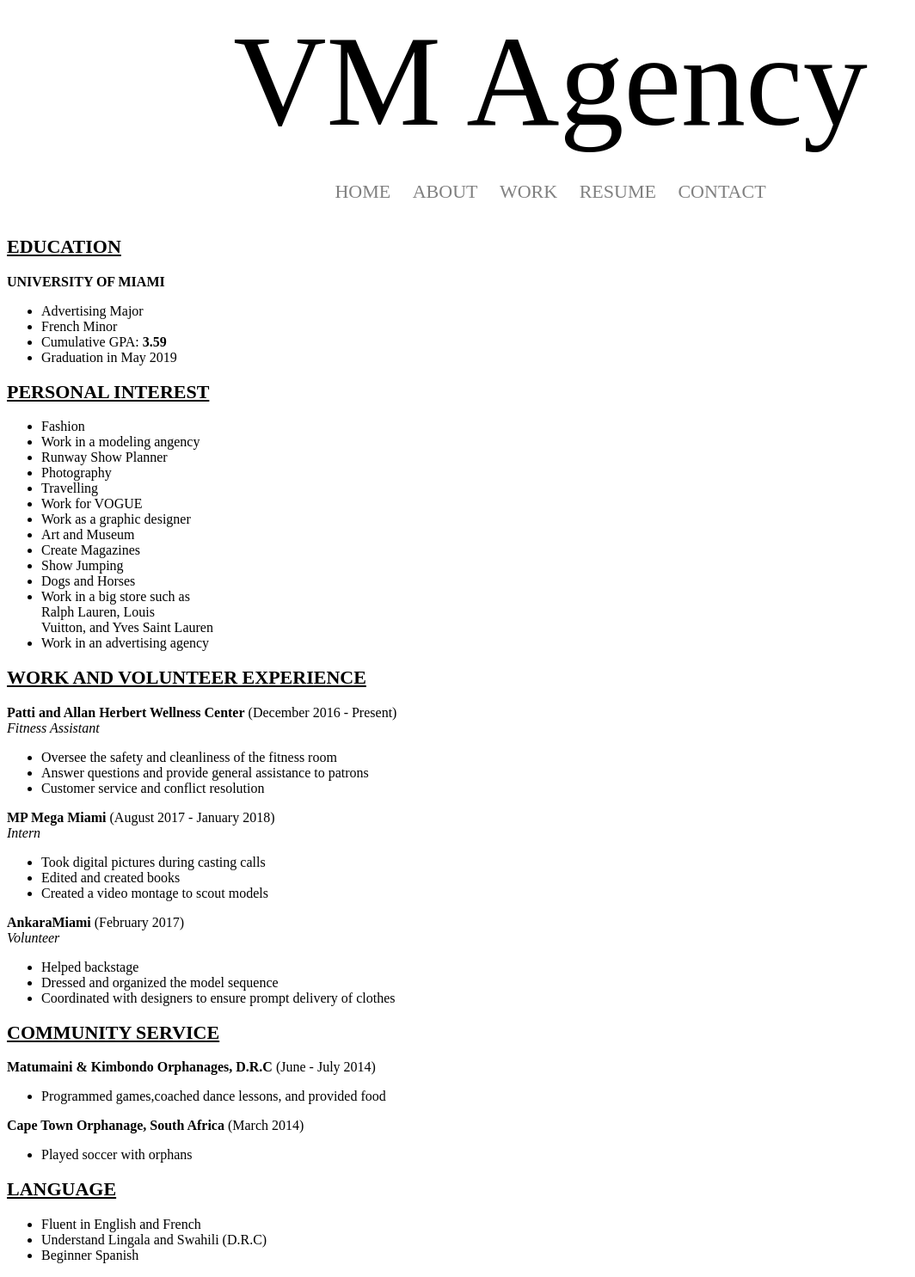
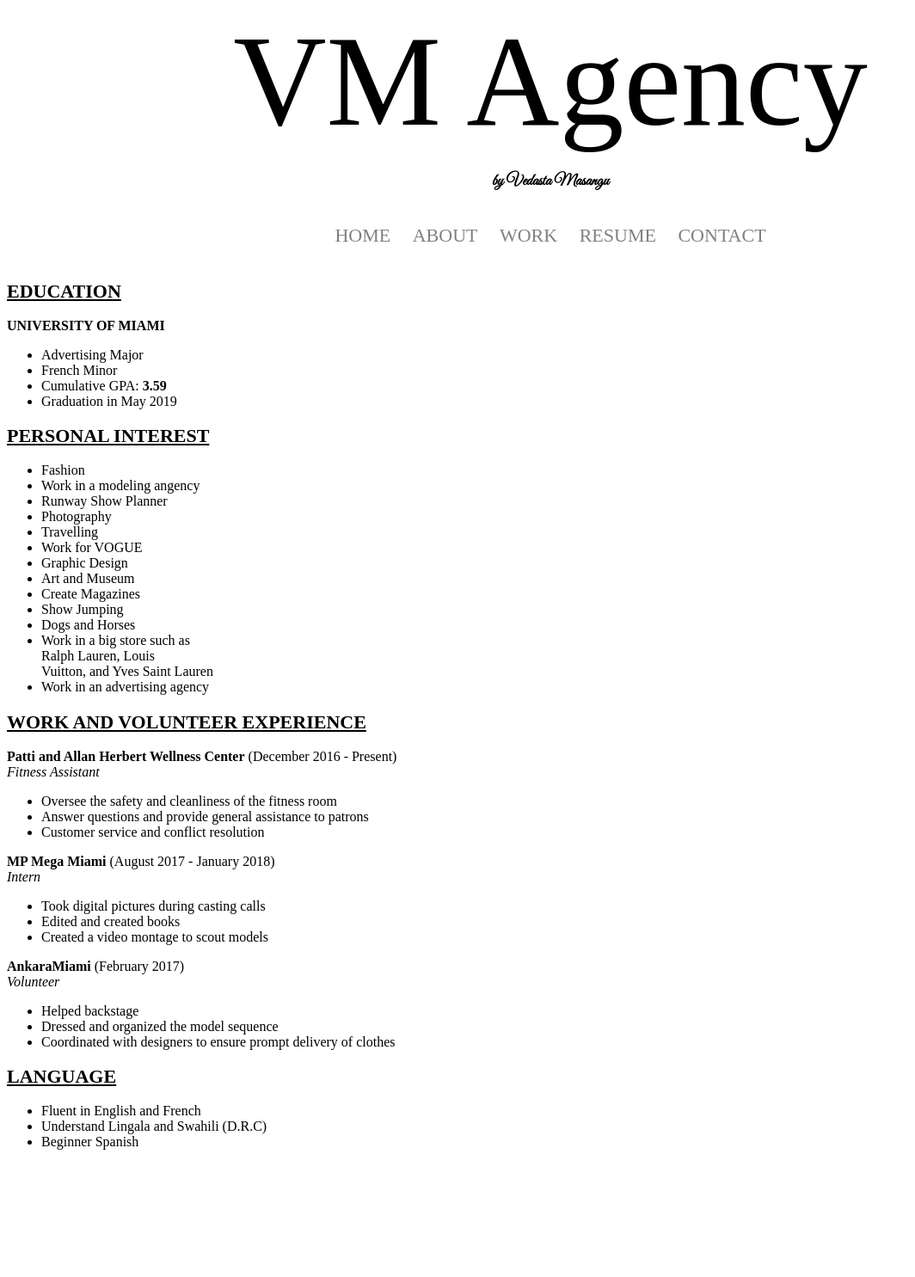
Before and after one commit to vee-masangu/weblab2018, a PHP site: page /Homework/portfolio/resume.html in a window 1280 px wide. Shown: the whole page at 86% size, without its empty margins (0-1064 px from the left). After the commit the page ends 1337 px from the top, so only its background shows below. Run offline with PHP 8.4, Linux system fonts and the light colour scheme; a stand-in replaces the project's code that opens the database connection.

Commit message:
Portfolio

```diff
--- a/Homework/portfolio/about.html
+++ b/Homework/portfolio/about.html
@@ -19,10 +19,11 @@
               </ul>
           </nav>
           <section id="me">
+<img src="images/about.jpg" alt="">
 
-          </section>
           <article class="article">
             The agency was created by a young Congolese model Vedasta Masangu. Born in 1996, after spending her entire childhood in the Democratic Republic of Congo, Vedasta remains imbued by the African culture. Her biggest dream was to become a supermodel like the British model Naomi Campbell. Unfortunately there were no modeling agency in Congo. Vedasta then decided to create her own modeling agency in the Democratic Republic of Congo to expand the career of many local models to a global status. She is currently attending the University of Miami where she studies advertising. The agency’s offices will be located in two cities: Kinshasa and Miami.
           </article>
+          </section>
         </body>
       </html>
--- a/Homework/portfolio/contact.html
+++ b/Homework/portfolio/contact.html
@@ -24,7 +24,7 @@
               <a href="mailto:vim11@miami.edu">vim11@miami.edu</a>
             </address>
             <div class="contactinfo">
-              <p><u>TEL:</u> 305-842-7759</p>
+              <p><u>Tel:</u> 305-842-7759</p>
               <p><u>Instagram:</u>vm.agency_</p>
             </div>
         <div class="logo">
--- a/Homework/portfolio/css/master.css
+++ b/Homework/portfolio/css/master.css
@@ -69,3 +69,9 @@ text-align: center;
 .logo{
   text-align: center;
 }
+#me img{
+  width: 100%;
+}
+#me{
+  column-count: 2;
+}
--- a/Homework/portfolio/resume.html
+++ b/Homework/portfolio/resume.html
@@ -4,9 +4,11 @@
     <meta charset="utf-8">
     <title>portfolio</title>
     <link rel="stylesheet" href="css/master.css">
+    <link href="https://fonts.googleapis.com/css?family=Great+Vibes" rel="stylesheet">
   </head>
   <body>
           <header class="header">VM Agency</header>
+                  <h3>by Vedasta Masangu</h3>
           <nav class="navigation">
               <ul>
                   <li><a href="index.html">HOME</a></li>
@@ -32,7 +34,7 @@
                <li>Photography</li>
                <li>Travelling</li>
                <li>Work for VOGUE</li>
-               <li>Work as a graphic designer</li>
+               <li>Graphic Design</li>
                <li>Art and Museum</li>
                <li>Create Magazines</li>
                <li>Show Jumping</li>
@@ -64,15 +66,7 @@
               <li>Dressed and organized the model sequence</li>
               <li>Coordinated with designers to ensure prompt delivery of clothes</li>
             </ul>
-            <h2><u>COMMUNITY SERVICE</u></h2>
-            <strong>Matumaini & Kimbondo Orphanages, D.R.C</strong> (June - July 2014)
-            <ul>
-              <li>Programmed games,coached dance lessons, and provided food</li>
-            </ul>
-            <strong>Cape Town Orphanage, South Africa</strong> (March 2014)
-            <ul>
-              <li>Played soccer with orphans</li>
-            </ul>
+
             <h2><u>LANGUAGE</u></h2>
             <ul>
               <li>Fluent in English and French</li>
--- a/Homework/portfolio/work.html
+++ b/Homework/portfolio/work.html
@@ -4,9 +4,11 @@
     <meta charset="utf-8">
     <title>portfolio</title>
     <link rel="stylesheet" href="css/master.css">
+    <link href="https://fonts.googleapis.com/css?family=Great+Vibes" rel="stylesheet">
   </head>
   <body>
           <header class="header">VM Agency</header>
+                  <h3>by Vedasta Masangu</h3>
           <nav class="navigation">
               <ul>
                   <li><a href="index.html">HOME</a></li>
```
Also changed, not shown: Homework/portfolio/images/._about.jpg (added), Homework/portfolio/images/about.jpg (added).
